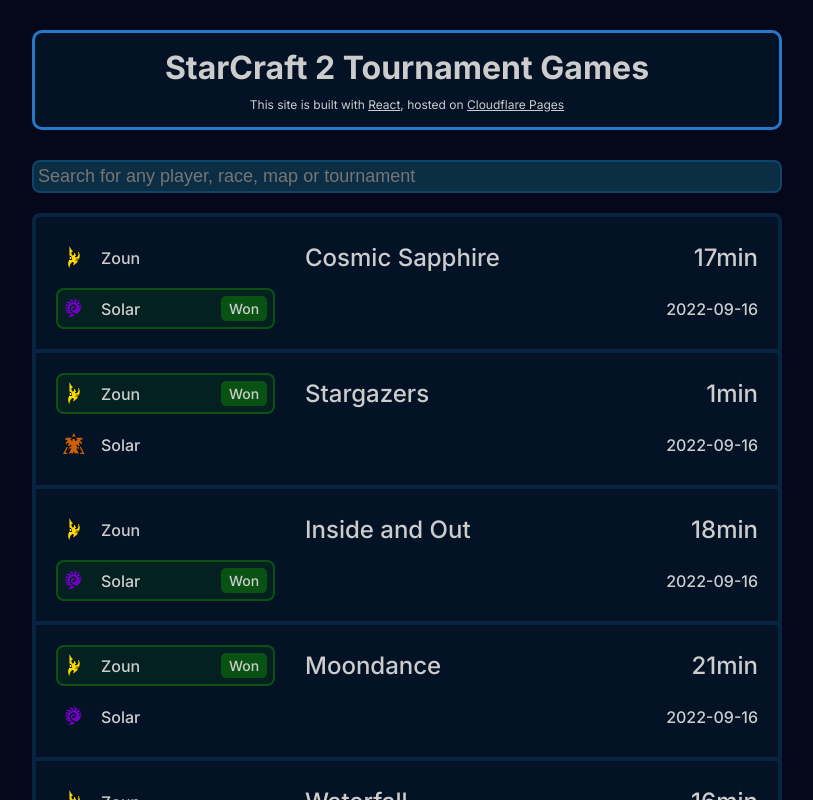
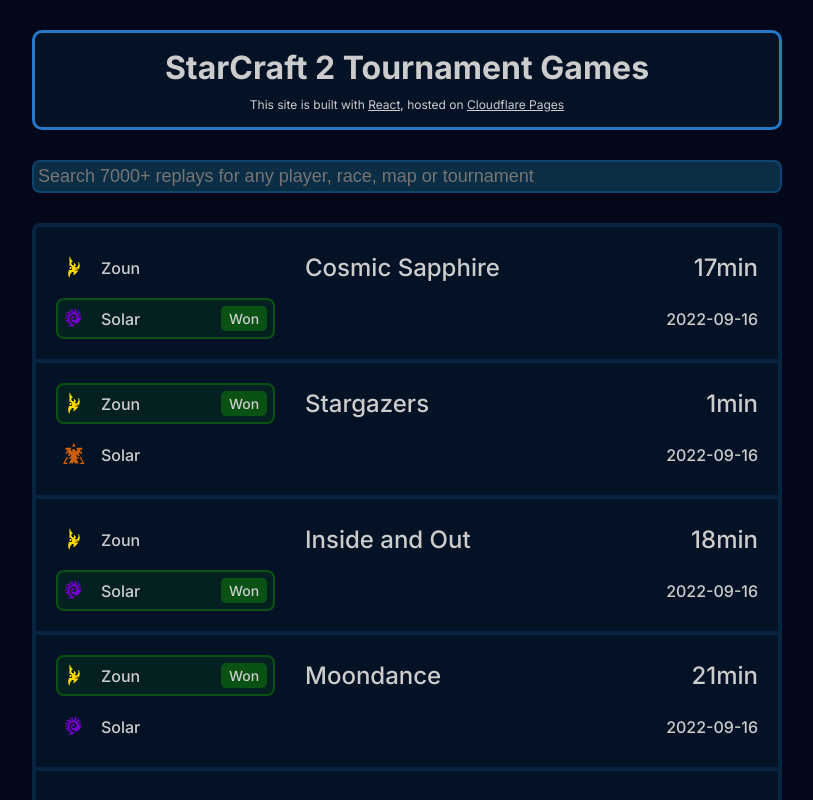
Before and after one commit to ZephyrBlu/sc2.gg, a React (Vite) app: page / in a window 1280 px wide. Shown: the whole page, without its empty margins (233-1046 px from the left). Built offline with nearby package versions, Linux system fonts and the light colour scheme.

Commit message:
Add result count

```diff
--- a/src/App.css
+++ b/src/App.css
@@ -32,7 +32,7 @@
 }
 
 .App__search {
-  margin-bottom: 20px;
+  margin-bottom: 10px;
 }
 
 .App__search-input {
@@ -42,6 +42,11 @@
   color: var(--text);
   border: 2px solid var(--primary-light-3);
   padding: 4px;
+  margin-bottom: 20px;
+}
+
+.App__search-results {
+  font-size: 16px;
 }
 
 @media(max-width: 500px) {
--- a/src/App.tsx
+++ b/src/App.tsx
@@ -1,11 +1,12 @@
-import {useState, useMemo, useCallback} from 'react';
+import {useState, useMemo, useCallback, useRef} from 'react';
 import {ReplayRecord} from './ReplayRecord';
 import serialized_replays from './assets/replays.json';
 import indexes from './assets/indexes.json';
 import './App.css';
 
 export function App() {
-  const [searchInput, setSearchInput] = useState('');
+  const [searchInput, setSearchInput] = useState<string>('');
+  const numResults = useRef<number>(0);
 
   const indexOrderedReplays = useMemo(() => (
     [...serialized_replays.replays].sort((a, b) => a.id - b.id)
@@ -69,6 +70,8 @@
       return current.filter(value => next.includes(value))
     }, results[0]);
 
+    numResults.current = results.length;
+
     return results.slice(0, 100).sort(playedAtSort).map(mapToReplayComponent);
   }, []);
 
@@ -90,9 +93,13 @@
           type="search"
           className="App__search-input"
           value={searchInput}
-          placeholder="Search for any player, race, map or tournament"
+          placeholder="Search 7000+ replays for any player, race, map or tournament"
           onChange={(e) => setSearchInput(e.target.value)}
         />
+        {searchInput &&
+          <span className="App__search-results">
+            {numResults.current} replays found
+          </span>}
       </div>
       <div className="App__replay-list">
         {searchIndexes(searchInput)}
```
